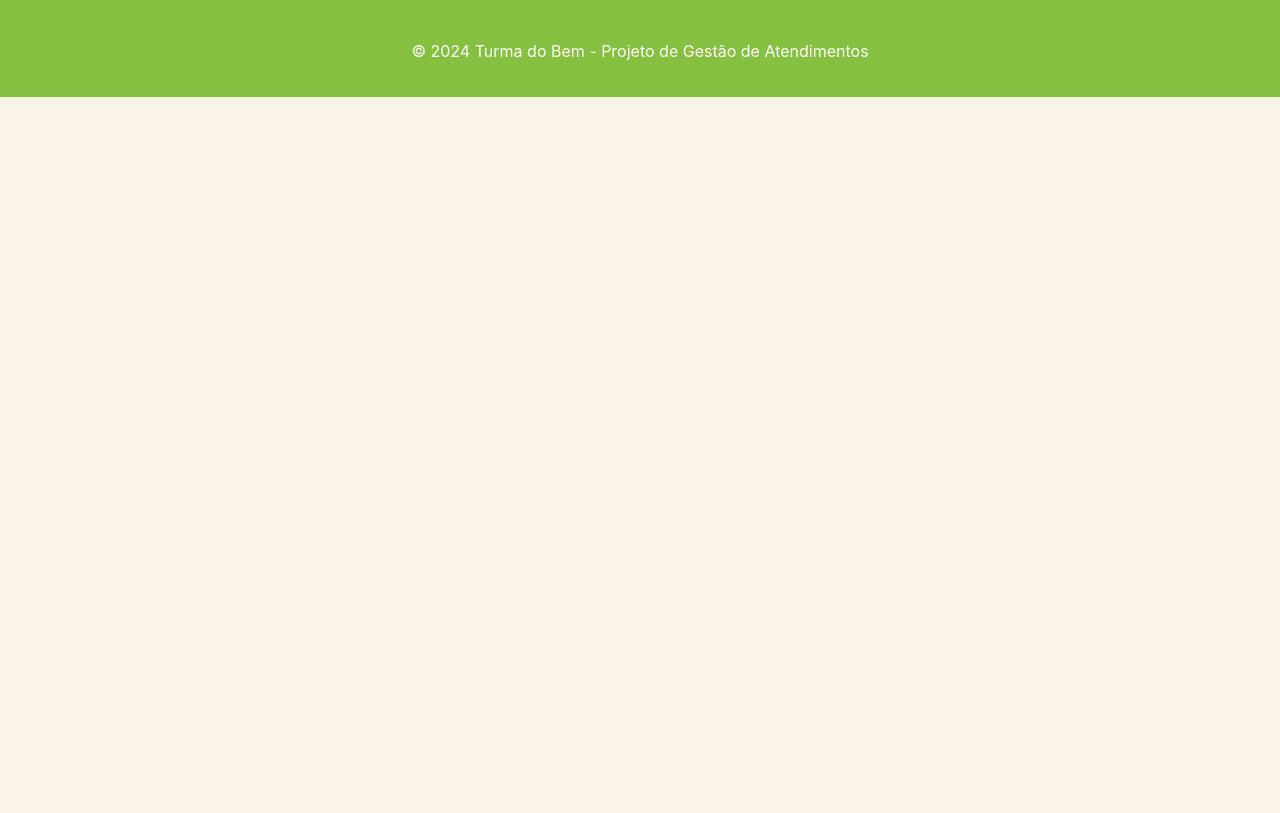
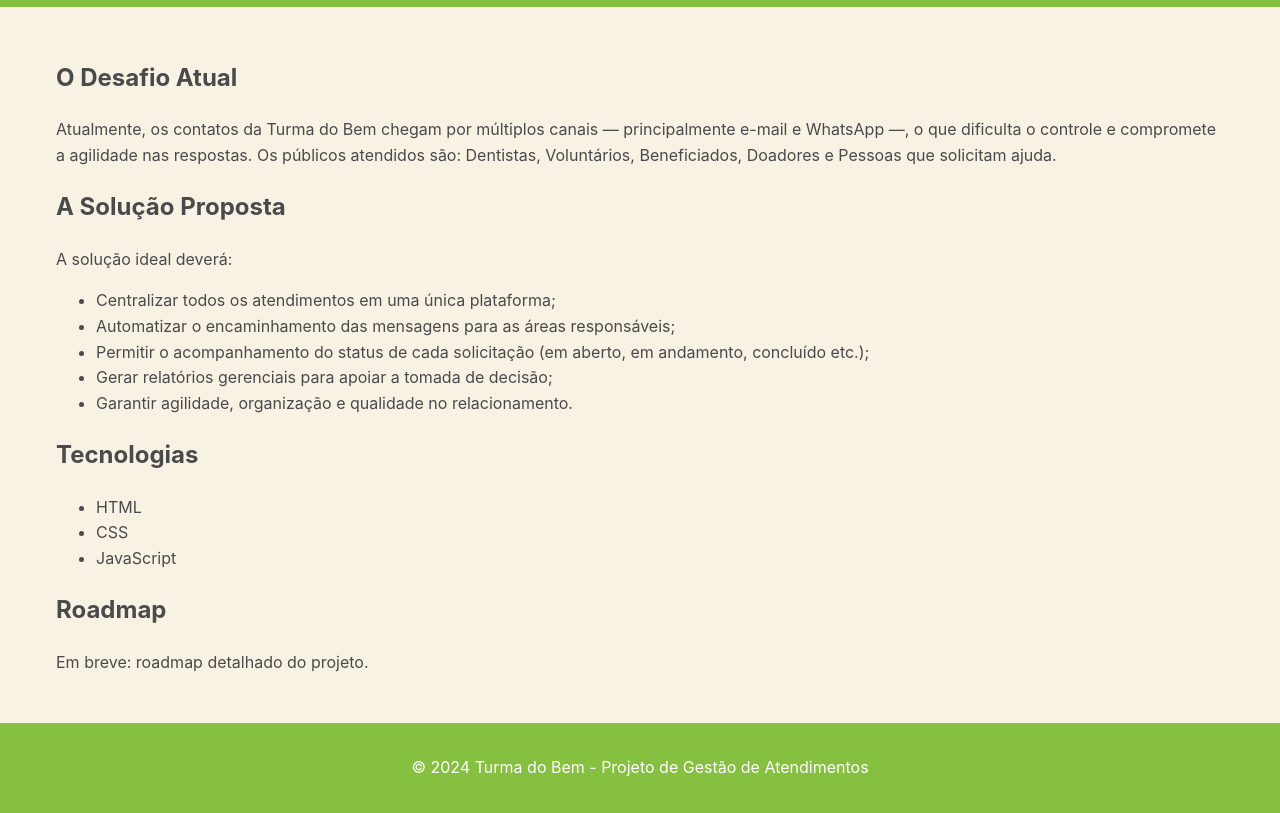
Before and after one commit to GianKAraujo/TurmaDoBem-Sprint2, a plain HTML site: page Sprint 2/sobre.html in a window 1280 px wide. Shown: the part 77-890 px from the top of the page. Before the commit the page ends 800 px from the top, so only its background shows below. Drawn offline with Linux system fonts and the light colour scheme.

Commit message:
Add informações sobre a pagina sobre

```diff
--- a/Sprint 2/sobre.html
+++ b/Sprint 2/sobre.html
@@ -23,6 +23,35 @@
       </ul>
     </nav>
   </header>
+  <main>
+    <section>
+      <h1>O Desafio Atual</h1>
+      <p>Atualmente, os contatos da Turma do Bem chegam por múltiplos canais — principalmente e-mail e WhatsApp —, o que dificulta o controle e compromete a agilidade nas respostas. Os públicos atendidos são: Dentistas, Voluntários, Beneficiados, Doadores e Pessoas que solicitam ajuda.</p>
+    </section>
+    <section>
+      <h1>A Solução Proposta</h1>
+      <p>A solução ideal deverá:</p>
+      <ul>
+        <li>Centralizar todos os atendimentos em uma única plataforma;</li>
+        <li>Automatizar o encaminhamento das mensagens para as áreas responsáveis;</li>
+        <li>Permitir o acompanhamento do status de cada solicitação (em aberto, em andamento, concluído etc.);</li>
+        <li>Gerar relatórios gerenciais para apoiar a tomada de decisão;</li>
+        <li>Garantir agilidade, organização e qualidade no relacionamento.</li>
+      </ul>
+    </section>
+    <section>
+      <h1>Tecnologias</h1>
+      <ul>
+        <li>HTML</li>
+        <li>CSS</li>
+        <li>JavaScript</li>
+      </ul>
+    </section>
+    <section>
+      <h1>Roadmap</h1>
+      <p class="placeholder">Em breve: roadmap detalhado do projeto.</p>
+    </section>
+  </main>
     <footer>
     <p>© 2024 Turma do Bem - Projeto de Gestão de Atendimentos</p>
   </footer>
```
